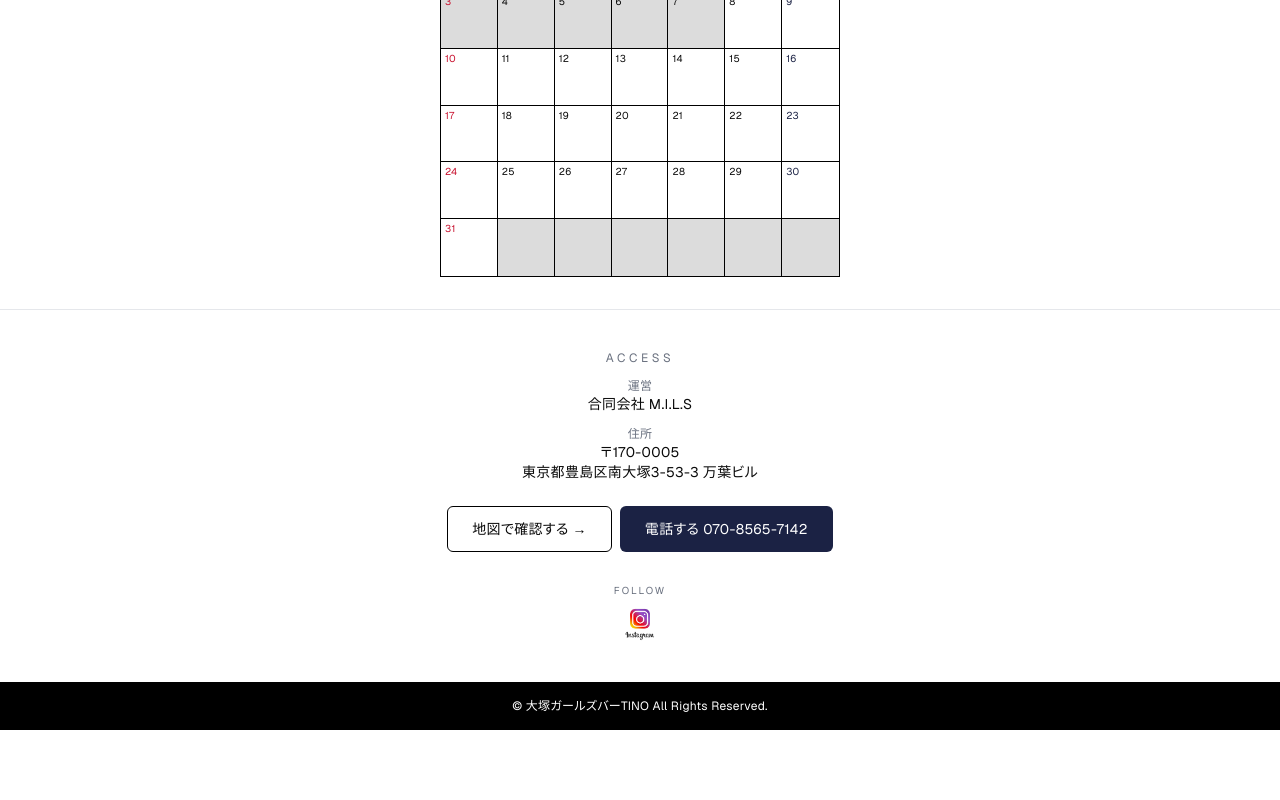
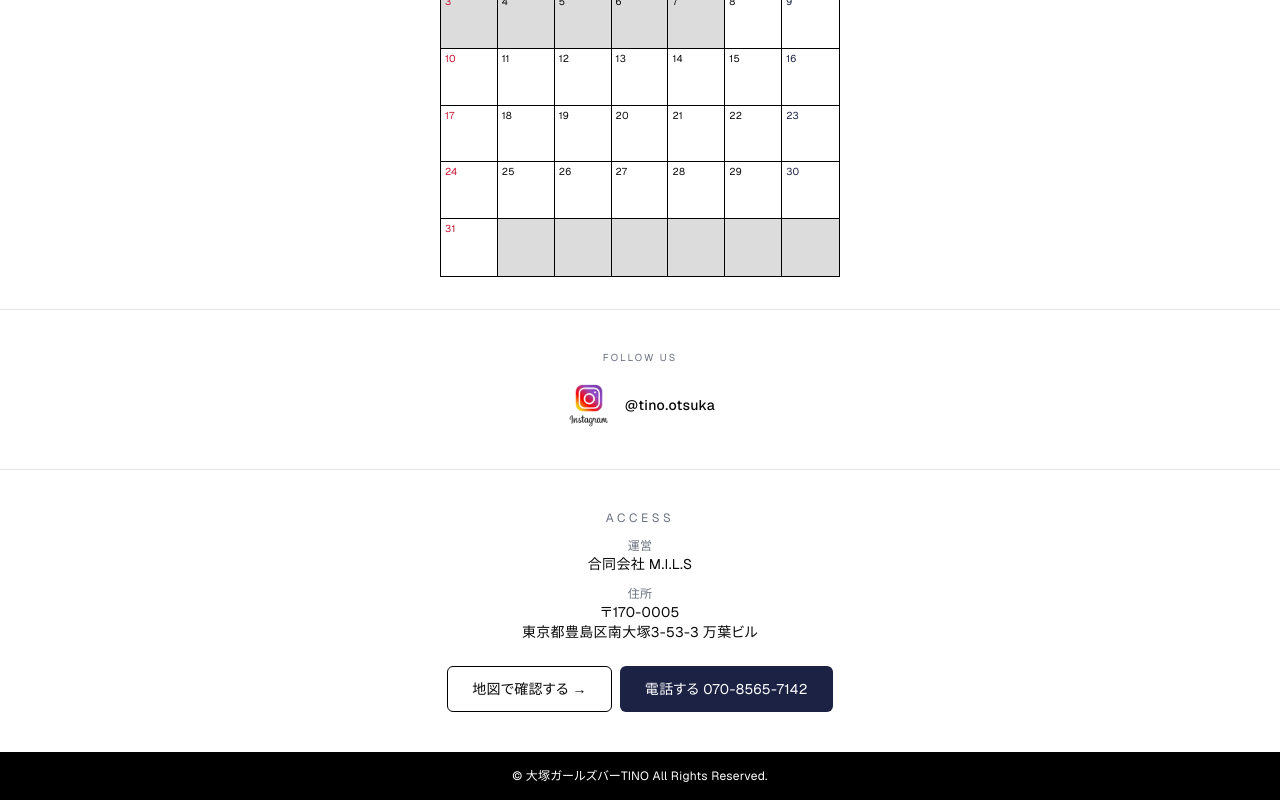
Before and after one commit to mu00mu11/tino-public-site, a Next.js app: page / in a window 1280 px wide. Shown: the part 498-1298 px from the top of the page. Before the commit the page ends 1228 px from the top, so only its background shows below. Built offline with nearby package versions, Linux system fonts and the light colour scheme; no server answers; the database is empty.

Commit message:
feat: インスタセクションをアクセス上に独立配置

```diff
--- a/src/app/page.tsx
+++ b/src/app/page.tsx
@@ -2,6 +2,7 @@ import { HeroSection } from '@/components/sections/HeroSection'
 import { FloorMapSection } from '@/components/sections/FloorMapSection'
 import { CastSection } from '@/components/sections/CastSection'
 import { CalendarSection } from '@/components/sections/CalendarSection'
+import { InstagramSection } from '@/components/sections/InstagramSection'
 import { AccessSection } from '@/components/sections/AccessSection'
 import { FooterSection } from '@/components/sections/FooterSection'
 import { fetchFloorStatus } from '@/lib/queries/floor'
@@ -40,6 +41,7 @@ export default async function Page() {
       <FloorMapSection initialSeats={seats} />
       <CastSection todayCasts={today} config={config} />
       <CalendarSection stats={stats} />
+      <InstagramSection />
       <AccessSection />
       <FooterSection />
     </main>
--- a/src/components/sections/AccessSection.tsx
+++ b/src/components/sections/AccessSection.tsx
@@ -1,13 +1,9 @@
-import Image from 'next/image'
 import { LinkButton } from '@/components/ui/LinkButton'
 import { SectionHeading } from '@/components/ui/SectionHeading'
 import { STORE_INFO } from '@/lib/info'
-import { COLOR, FONT, LAYOUT } from '@/lib/tokens'
+import { COLOR, LAYOUT } from '@/lib/tokens'
 
 export function AccessSection() {
-  const sns = STORE_INFO.sns
-  const hasSns = !!(sns.instagram || sns.x || sns.tiktok)
-
   return (
     <section
       className="border-t bg-white px-4 py-6 sm:py-10"
@@ -33,32 +29,6 @@ export function AccessSection() {
               電話する {STORE_INFO.contact.tel}
             </LinkButton>
           </div>
-
-          {hasSns && (
-            <div className="flex flex-col items-center gap-2 pt-5">
-              <p className={`${FONT.xs} ${FONT.tracking.wide}`} style={{ color: COLOR.muted }}>FOLLOW</p>
-              <div className="flex items-center justify-center gap-3">
-                {sns.instagram && (
-                  <a
-                    href={sns.instagram}
-                    target="_blank"
-                    rel="noopener noreferrer"
-                    aria-label="Instagram"
-                    className="block transition hover:opacity-70"
-                  >
-                    <Image
-                      src="/sns/instagram.jpg"
-                      alt="Instagram"
-                      width={36}
-                      height={36}
-                      className="h-9 w-9 rounded-md"
-                      unoptimized
-                    />
-                  </a>
-                )}
-              </div>
-            </div>
-          )}
         </div>
       </div>
     </section>
--- /dev/null
+++ b/src/components/sections/InstagramSection.tsx
@@ -0,0 +1,40 @@
+import Image from 'next/image'
+import { STORE_INFO } from '@/lib/info'
+import { COLOR, FONT, LAYOUT } from '@/lib/tokens'
+
+export function InstagramSection() {
+  const { instagram } = STORE_INFO.sns
+  if (!instagram) return null
+
+  return (
+    <section
+      className="border-t bg-white px-4 py-6 sm:py-10"
+      style={{ borderColor: COLOR.line }}
+    >
+      <div className={`mx-auto w-full ${LAYOUT.contentMaxW} flex flex-col items-center gap-4`}>
+        <p className={`${FONT.xs} ${FONT.tracking.wide}`} style={{ color: COLOR.muted }}>
+          FOLLOW US
+        </p>
+        <a
+          href={instagram}
+          target="_blank"
+          rel="noopener noreferrer"
+          aria-label="Instagram"
+          className="flex items-center gap-3 transition hover:opacity-70"
+        >
+          <Image
+            src="/sns/instagram.jpg"
+            alt="Instagram"
+            width={48}
+            height={48}
+            className="h-12 w-12 rounded-xl"
+            unoptimized
+          />
+          <span className={`${FONT.base} font-medium`} style={{ color: COLOR.fg }}>
+            @tino.otsuka
+          </span>
+        </a>
+      </div>
+    </section>
+  )
+}
```
